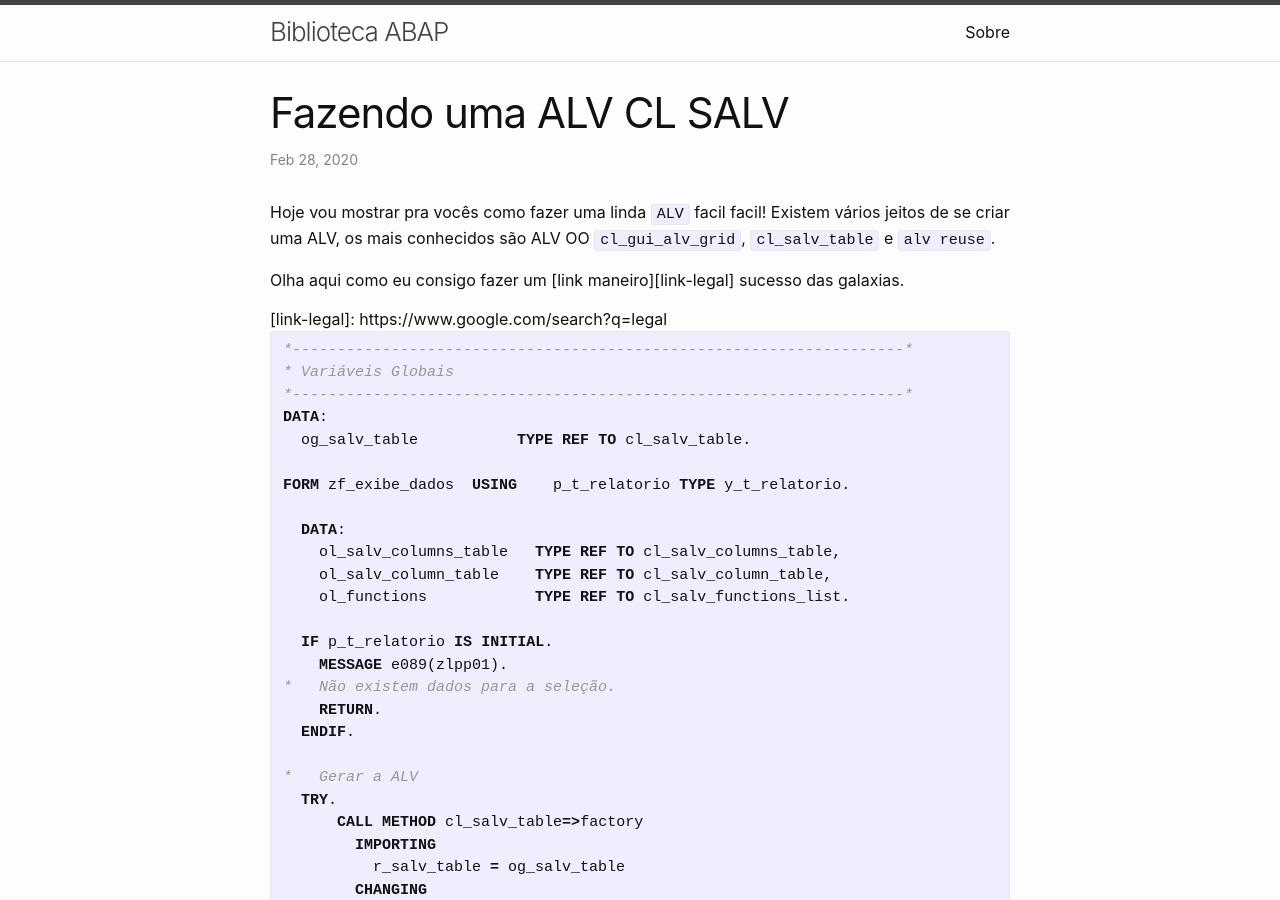
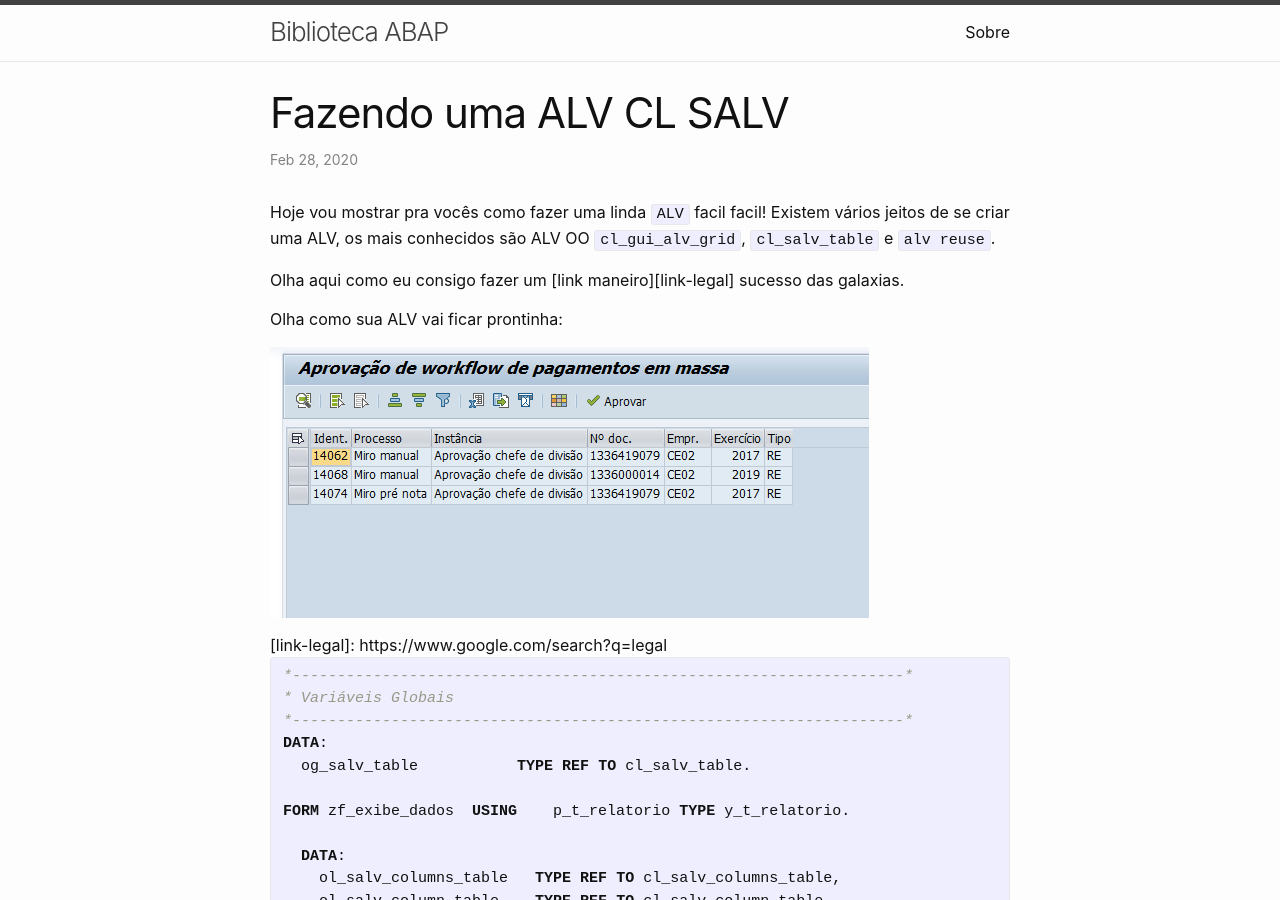
Before and after one commit to lucianalml/abap-library, a Jekyll site: the page built from _posts/2020-02-28-alv-cl-salv.markdown, in a window 1280 px wide and 900 px high. Built offline with Jekyll 4.4.1, drawn with Linux system fonts in a browser that asks for light colours; comment, search, counter and statistics services are not loaded.

Commit message:
Testando imagem

```diff
--- a/_posts/2020-02-28-alv-cl-salv.markdown
+++ b/_posts/2020-02-28-alv-cl-salv.markdown
@@ -7,6 +7,10 @@ categories: alv
 Hoje vou mostrar pra vocês como fazer uma linda `ALV` facil facil! Existem vários jeitos de se criar uma ALV, os mais conhecidos são ALV OO `cl_gui_alv_grid`, `cl_salv_table` e `alv reuse`.
 
 Olha aqui como eu consigo fazer um [link maneiro][link-legal] sucesso das galaxias.
+
+Olha como sua ALV vai ficar prontinha:
+
+![Screenshot](/assets/imagem-alv.png)
 
 <more>
 
```
Also changed, not shown: assets/imagem-alv.png (added).
